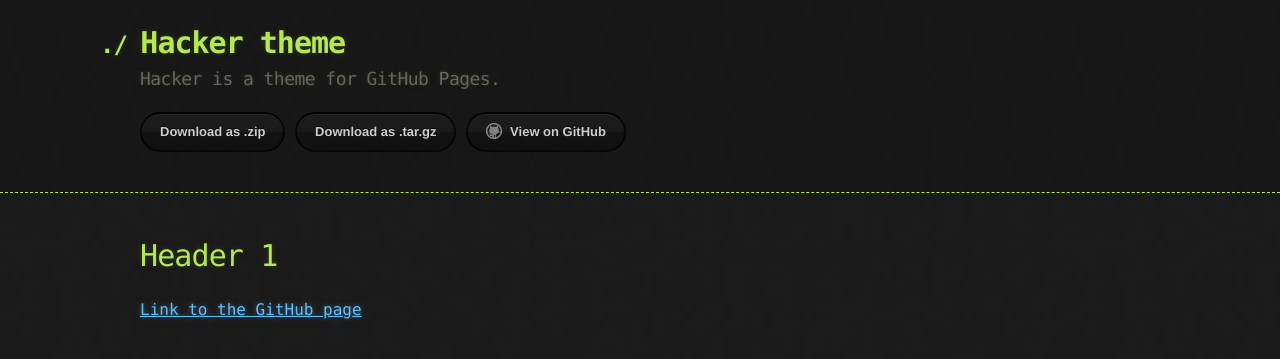
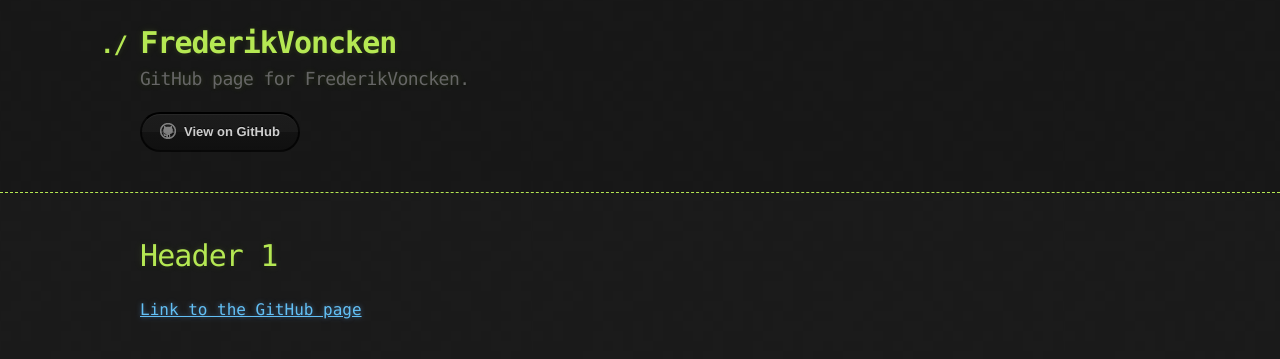
Before and after one commit to FrederikVoncken/frederikvoncken.github.io, a Jekyll site: the page built from index.md, in a window 1280 px wide. Shown: the top 359 px of the page. Built offline with Jekyll 4.4.1, drawn with Linux system fonts in a browser that asks for light colours; our own code applies the rules of GitHub Pages for plain Markdown files.

Commit message:
Update _config.yml

```diff
--- a/_config.yml
+++ b/_config.yml
@@ -1,5 +1,5 @@
-title: Hacker theme
-description: Hacker is a theme for GitHub Pages.
-show_downloads: true
+title: FrederikVoncken
+description: GitHub page for FrederikVoncken.
+show_downloads: no
 google_analytics:
 theme: jekyll-theme-hacker
```
